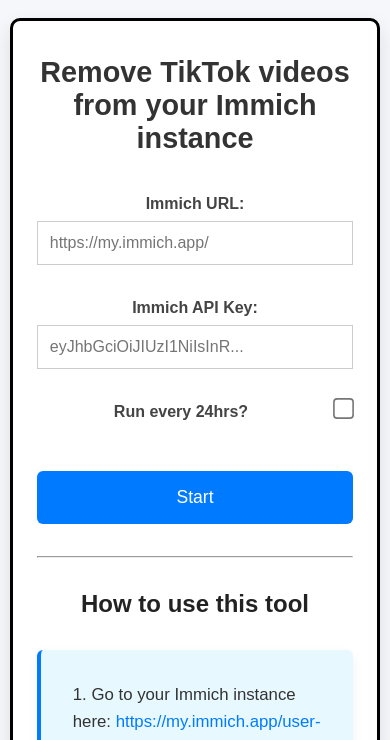
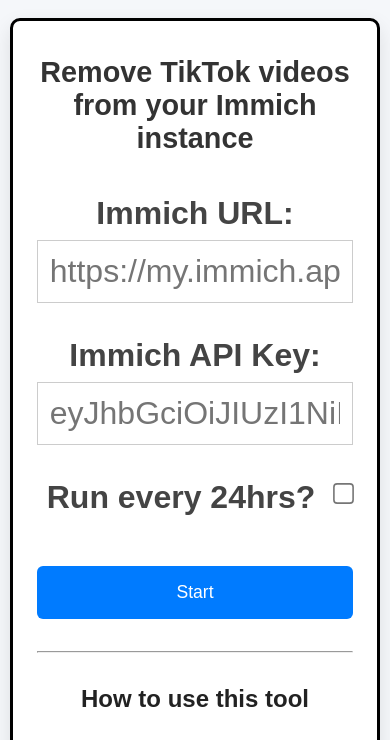
Before and after one commit to alyssaholland99/immich-tiktok-remover-web, a Flask app: page / in a window 390 px wide. Shown: the top 740 px of the page. Run offline with Flask 2, Linux system fonts and the light colour scheme.

Commit message:
style a bit better for mobile

```diff
--- a/site/app.py
+++ b/site/app.py
@@ -20,4 +20,4 @@
     return render_template('index.html')
 
 if __name__ == '__main__':
-    app.run(debug=True, host="192.168.0.126", port=5001)
+    app.run(debug=True, port=5001)
--- a/site/static/styles.css
+++ b/site/static/styles.css
@@ -217,7 +217,7 @@
 
   form label {
     text-align: left;
-    font-size: 1rem;
+    font-size: 2rem;
     width: 100%;
     margin-bottom: 0.5rem;
   }
@@ -226,7 +226,7 @@
     max-width: 100%;
     width: 100%;
     padding: 0.75rem;
-    font-size: 1rem;
+    font-size: 2rem;
   }
 
   .form-row {
```
